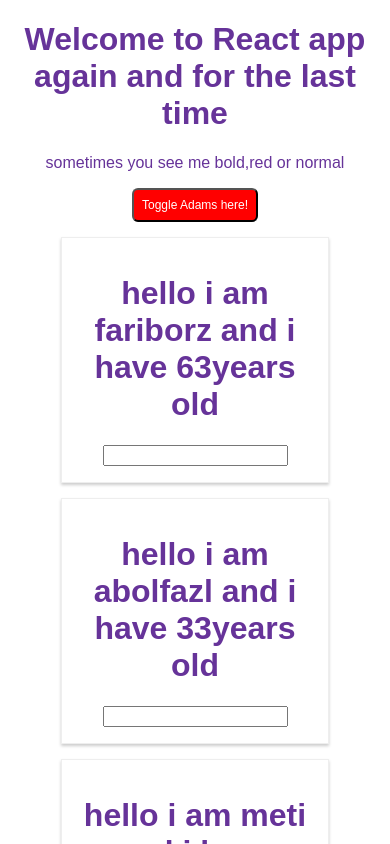
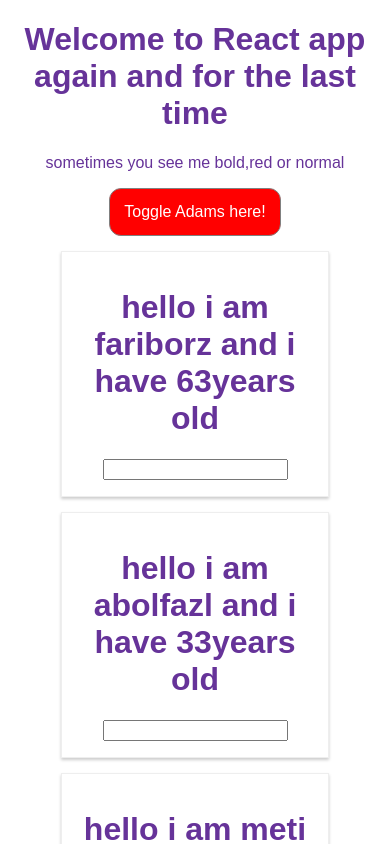
Before and after one commit to zahrajoulaei/ZahraReactProject, a React app: page / in a window 390 px wide. Both pictures are taken after a click on the button "Toggle Adams here!". Shown: the top 844 px of the page. Built offline with nearby package versions, Linux system fonts and the light colour scheme.

Commit message:
add pseudo selectors and media query with Css modules

```diff
--- a/src/Adam/Adam.css
+++ b/src/Adam/Adam.css
@@ -6,9 +6,9 @@
     border: 1px solid #eee;
     padding:16px;
 }
-.red {
-    color:darkred;
+
+@media(min-width: 500px) {
+	.Adam {
+		width: 450px;
+	}
 }
-.bold {
-    font-weight: bold;
-}
--- a/src/App.css
+++ b/src/App.css
@@ -1,3 +1,33 @@
 .App {
   text-align: center;
 }
+
+.red {
+    color:darkred;
+}
+.bold {
+    font-weight: bold;
+}
+
+.App button {
+	border : 1px solid gray;
+	padding: 14px;
+	background-color: lightgreen;
+	font: inherit;
+	border-radius: 12px;
+	outline: none;
+	color: white;
+}
+
+.App button:hover {
+	background-color: green;
+	color:black;
+	cursor: pointer
+}
+.App button.Red {
+	background-color: red;
+}
+.App button.Red:hover {
+	background-color: salmon;
+	color:white;
+};
--- a/src/App.js
+++ b/src/App.js
@@ -43,18 +43,8 @@ class App extends Component {
     };
 
     render() {
-
-        const style= {
-            backgroundColor : 'green',
-            color: 'white',
-            fontSize: '12px',
-            cursor: 'pointer',
-            padding: '8px',
-            borderRadius: '6px',
-            outline : 'none',
-        };
-
         let adams = null;
+        let btnClass = '';
         if (this.state.dispalyAdams){
             adams =(
                 <div>
@@ -69,8 +59,7 @@ class App extends Component {
                     })}
                  </div>
             );
-
-            style.backgroundColor = 'red';
+                    btnClass = classes.Red;
         }
 
         const assignedClasses = [];
@@ -84,7 +73,7 @@ class App extends Component {
                 <div className={classes.App}>
                     <h1 className="App-title">Welcome to React app again and for the last time</h1>
                     <p className={assignedClasses.join(' ')}>sometimes you see me bold,red or normal </p>
-                    <button onClick={this.toggleButton} style={style}> Toggle Adams here!</button>
+                    <button onClick={this.toggleButton} className={btnClass}> Toggle Adams here!</button>
                     {adams}
                 </div>
         );
```
